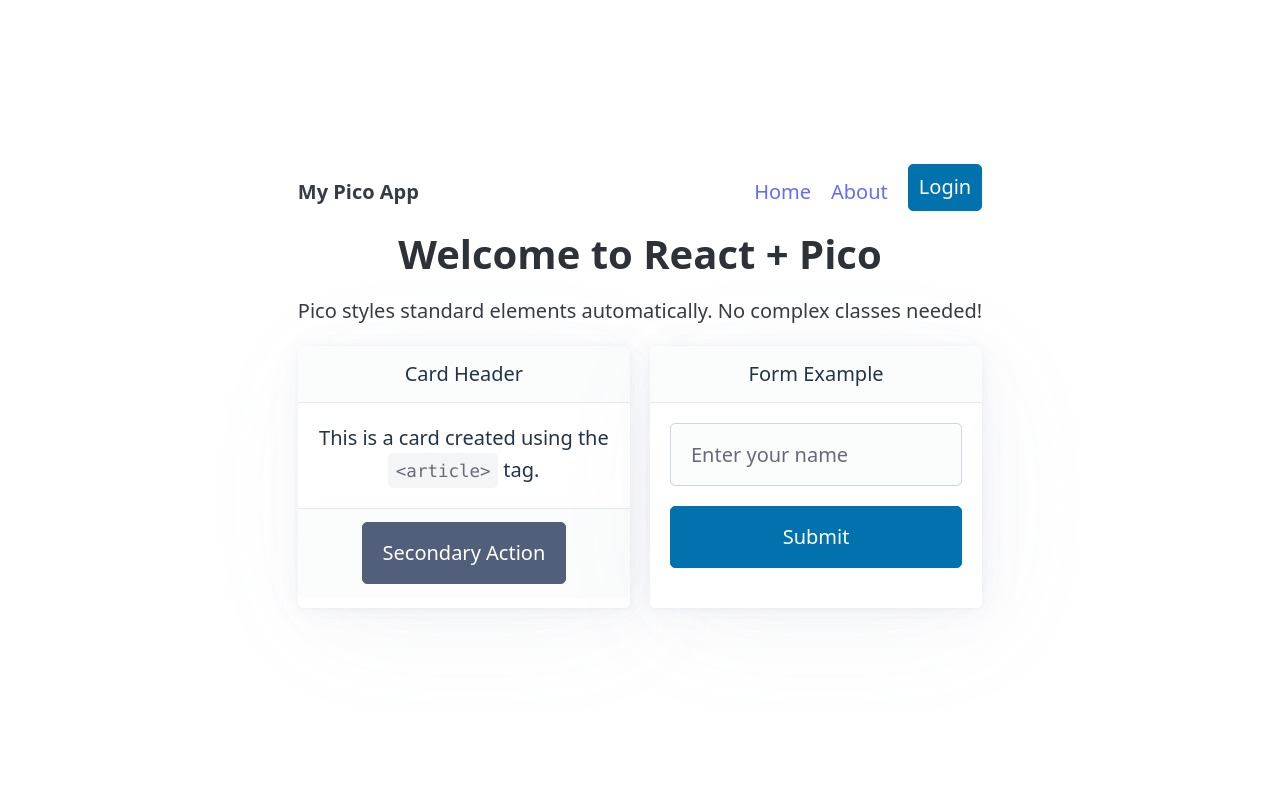
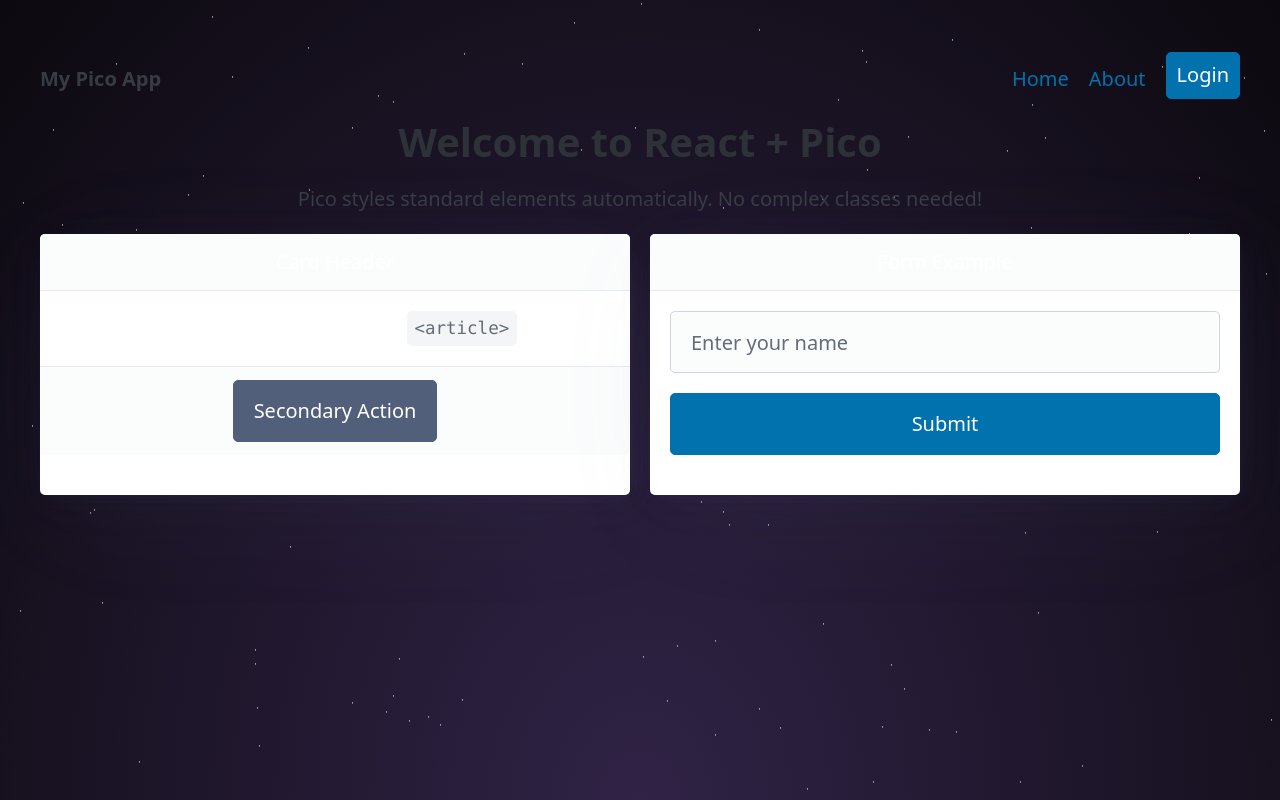
Before and after one commit to charred-70/web103-creatorverse, a React (Vite) app: page / in a window 1280 px wide. Built offline with nearby package versions, Linux system fonts and the light colour scheme; no server answers.

Commit message:
oh thats sooooo cooooooolllll

```diff
--- a/src/App.jsx
+++ b/src/App.jsx
@@ -5,12 +5,15 @@ import './App.css'
 import { useRoutes } from 'react-router-dom';
 import { supabase } from './client';
 import '@picocss/pico';
+import Stars from './components/stars';
+
 
 function App() {
   return (
 
+    <>
+      <Stars>
         <main className="container">
-
           <nav>
             <ul>
               <li><strong>My Pico App</strong></li>
@@ -48,6 +51,8 @@ function App() {
           </section>
 
         </main>
+      </Stars>
+    </>
   );
 }
 
--- /dev/null
+++ b/src/components/stars.jsx
@@ -0,0 +1,26 @@
+import { useMemo } from 'react';
+
+const stars = (count) => {
+    let shadowString = "";
+    for (let i = 0; i < count; i++) {
+        const x = Math.floor(Math.random() * 2000);
+        const y = Math.floor(Math.random() * 2000);
+        shadowString += `${x}px ${y}px #FFF${i === count - 1 ? "" : ","}`;
+    }
+    return shadowString;
+}
+
+const Stars = ({ children }) => {
+    // Generate random box-shadows once on mount
+    const starShadows = useMemo(() => stars(500), []);
+    return (
+        <div className="star-container">
+            <div id="stars" style={{ boxShadow: starShadows }} />
+            <div className="content">
+                {children}
+            </div>
+        </div>
+    );
+};
+
+export default Stars;
--- a/src/index.css
+++ b/src/index.css
@@ -1,73 +1,65 @@
-:root {
-  font-family: system-ui, Avenir, Helvetica, Arial, sans-serif;
-  line-height: 1.5;
-  font-weight: 400;
-
-  color-scheme: light dark;
-  color: rgba(255, 255, 255, 0.87);
-  background-color: #242424;
-
-  font-synthesis: none;
-  text-rendering: optimizeLegibility;
-  -webkit-font-smoothing: antialiased;
-  -moz-osx-font-smoothing: grayscale;
+html,
+body,
+#root {
+  margin: 0 !important;
+  padding: 0 !important;
+  width: 100%;
+  height: 100%;
 }
 
-a {
-  font-weight: 500;
-  color: #646cff;
-  text-decoration: inherit;
+
+/* Stars.css */
+.star-container {
+  position: relative;
+  min-height: 100vh;
+  width: 100vw;
+  background: radial-gradient(ellipse at bottom, #302346 0%, #0c090f 100%);
+  display: flex;
+  flex-direction: column;
+  overflow-x: hidden;
 }
 
-a:hover {
-  color: #535bf2;
+#stars {
+  position: fixed;
+  top: 0;
+  left: 0;
+  z-index: 0;
+  width: 1px;
+  height: 1px;
+  background: transparent;
+  animation: animStar 100s linear infinite;
 }
 
-body {
-  margin: 0;
-  display: flex;
-  place-items: center;
-  min-width: 320px;
-  min-height: 100vh;
+/* Make a copy of the stars to create a seamless loop */
+#stars::after {
+  content: " ";
+  position: absolute;
+  top: 2000px;
+  width: 1px;
+  height: 1px;
+  background: transparent;
+  box-shadow: inherit;
 }
 
-h1 {
-  font-size: 3.2em;
-  line-height: 1.1;
+@keyframes animStar {
+  from {
+    transform: translateY(0px);
+  }
+
+  to {
+    transform: translateY(-2000px);
+  }
 }
 
-button {
-  border-radius: 8px;
-  border: 1px solid transparent;
-  padding: 0.6em 1.2em;
-  font-size: 1em;
-  font-weight: 500;
-  font-family: inherit;
-  background-color: #1a1a1a;
-  cursor: pointer;
-  transition: border-color 0.25s;
+.content {
+  position: relative;
+  color: white;
+  text-align: center;
+  z-index: 10;
+  width: 100%;
+  flex: 1;
 }
 
-button:hover {
-  border-color: #646cff;
+main.container {
+  padding-top: 2rem;
 }
-
-button:focus,
-button:focus-visible {
-  outline: 4px auto -webkit-focus-ring-color;
-}
-
-@media (prefers-color-scheme: light) {
-  :root {
-    color: #213547;
-    background-color: #ffffff;
-  }
-
-  a:hover {
-    color: #747bff;
-  }
-
-  button {
-    background-color: #f9f9f9;
-  }
-}
```
Lines whose indentation alone changed are shown as unchanged.
